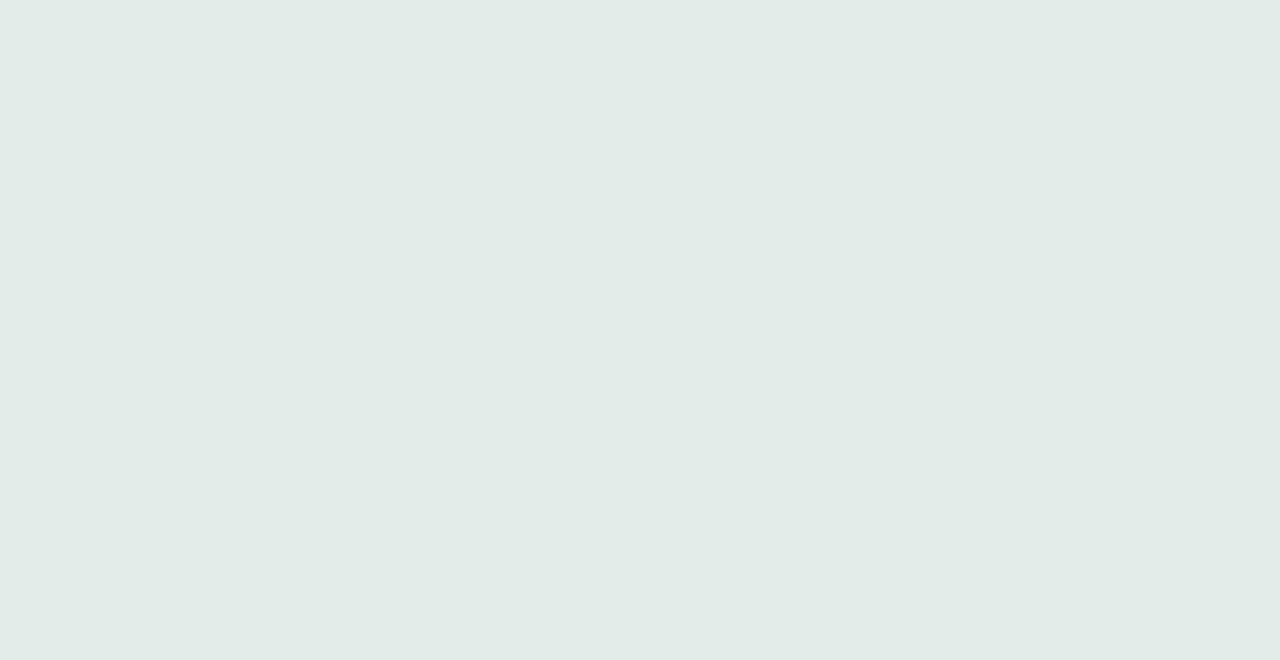
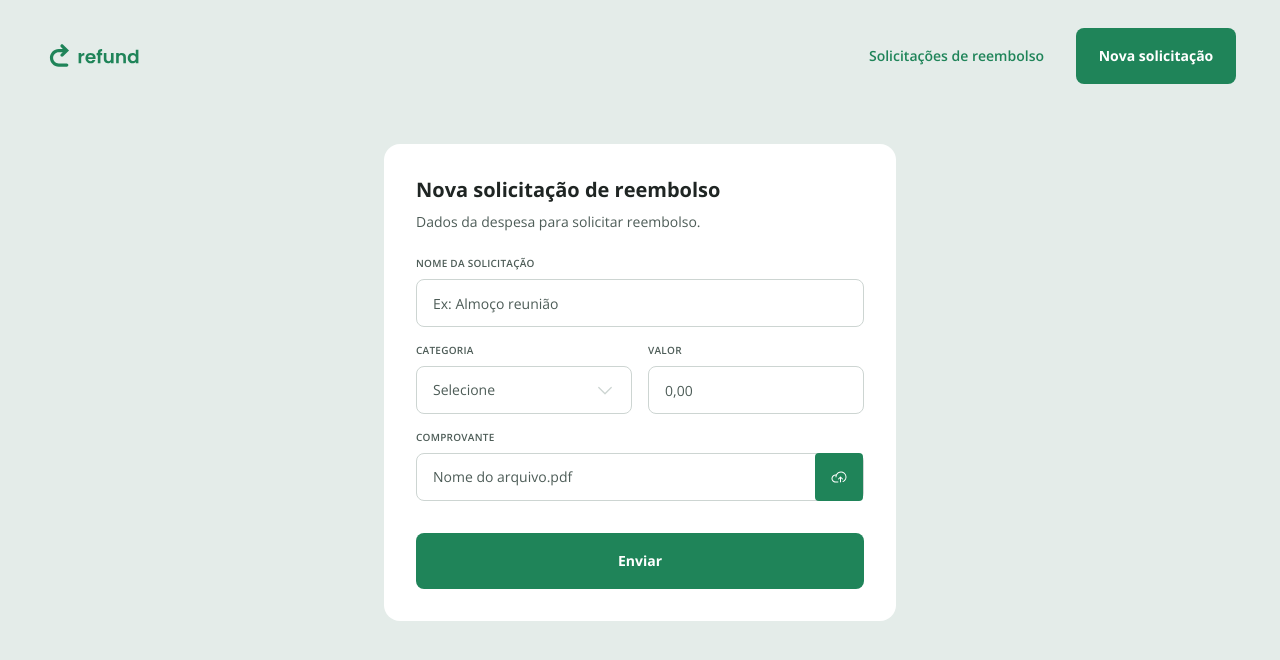
Before and after one commit to fperdona/refund-app, a React (Vite) app in the folder refund-app/: page /novo in a window 1280 px wide. Before the commit this address had no page. Shown: the top 660 px of the page. Built offline with nearby package versions, Linux system fonts and the light colour scheme.

Commit message:
feat: adiciona página de nova solicitação de reembolso
- Cria página com formulário validado (React Hook Form + Zod)
- Adiciona schema de validação para reembolso
- Cria serviço para enviar dados para API
- Upload de comprovante (JPG, PNG, PDF até 2MB)

```diff
--- a/refund-app/package.json
+++ b/refund-app/package.json
@@ -20,7 +20,7 @@
     "nuqs": "^2.8.6",
     "react": "^19.2.0",
     "react-dom": "^19.2.0",
-    "react-hook-form": "^7.71.0",
+    "react-hook-form": "^7.71.1",
     "react-router": "^7.12.0",
     "sonner": "^2.0.7",
     "tailwind-variants": "^3.2.2",
--- a/refund-app/src/App.tsx
+++ b/refund-app/src/App.tsx
@@ -2,6 +2,7 @@ import { BrowserRouter, Route, Routes } from "react-router";
 import LayoutMain from "./pages/layout-main";
 import PageComponents from "./pages/page-components";
 import PageSolicitacoes from "./pages/page-solicitacoes";
+import PageNewRefund from "./pages/page-new-refund";
 import { NuqsAdapter } from "nuqs/adapters/react-router/v7";
 
 export default function App() {
@@ -11,6 +12,7 @@ export default function App() {
         <Routes>
           <Route path="/" element={<LayoutMain />}>
             <Route index element={<PageSolicitacoes />} />
+            <Route path="novo" element={<PageNewRefund />} />
             <Route path="componentes" element={<PageComponents />} />
           </Route>
         </Routes>
--- /dev/null
+++ b/refund-app/src/pages/page-new-refund.tsx
@@ -0,0 +1,164 @@
+import { useForm, Controller } from "react-hook-form";
+import { zodResolver } from "@hookform/resolvers/zod";
+import { refundSchema, type RefundFormData } from "../schemas/refund-schema";
+import InputText from "../core-components/input-text";
+import SelectField from "../core-components/select-field";
+import Button from "../core-components/button";
+import CloudArrowUp from "../assets/icons/cloud-arrow-up.svg?react";
+import { useRef, useState } from "react";
+import { useNavigate } from "react-router";
+import { createRefund } from "../services/refund";
+
+
+export default function NewRefund() {
+  const fileInputRef = useRef<HTMLInputElement>(null);
+  const navigate = useNavigate();
+  const [isSubmitting, setIsSubmitting] = useState(false);
+
+
+  const {
+    register,
+    handleSubmit,
+    control,
+    setValue,
+    watch,
+    formState: { errors },
+  } = useForm<RefundFormData>({
+    resolver: zodResolver(refundSchema),
+  });
+
+  const selectedFile = watch("file");
+
+  async function onSubmit(data: RefundFormData) {
+    try {
+      setIsSubmitting(true);
+      await createRefund(data);
+      navigate("/");
+    } catch (error) {
+      console.error("Erro ao criar reembolso:", error);
+      alert("Erro ao criar reembolso. Tente novamente.");
+    } finally {
+      setIsSubmitting(false);
+    }
+  }
+
+
+  function handleFileClick() {
+    fileInputRef.current?.click();
+  }
+
+  function handleFileChange(e: React.ChangeEvent<HTMLInputElement>) {
+    const file = e.target.files?.[0];
+    if (file) {
+      setValue("file", file, { shouldValidate: true });
+    }
+  }
+
+  return (
+    <div className="max-w-lg mx-auto">
+      <div className="bg-white rounded-2xl p-8 mt-4">
+        <h1 className="text-xl font-bold text-gray-100 mb-2">
+          Nova solicitação de reembolso
+        </h1>
+        <p className="text-gray-200 mb-6 text-sm">
+          Dados da despesa para solicitar reembolso.
+        </p>
+
+        <form onSubmit={handleSubmit(onSubmit)} className="flex flex-col gap-4">
+          <div>
+            <InputText
+              label="Nome da solicitação"
+              placeholder="Ex: Almoço reunião"
+              {...register("title")}
+            />
+            {errors.title && (
+              <span className="text-red-500 text-sm mt-1 block">
+                {errors.title.message}
+              </span>
+            )}
+          </div>
+
+          <div className="flex gap-4">
+            <div className="flex-1">
+              <Controller
+                name="category"
+                control={control}
+                render={({ field }) => (
+                  <SelectField
+                    label="Categoria"
+                    placeholder="Selecione"
+                    options={[
+                      { value: "food", label: "Alimentação" },
+                      { value: "hosting", label: "Hospedagem" },
+                      { value: "transport", label: "Transporte" },
+                      { value: "services", label: "Serviços" },
+                      { value: "other", label: "Outros" },
+                    ]}
+                    value={field.value}
+                    onValueChange={field.onChange}
+                  />
+                )}
+              />
+              {errors.category && (
+                <span className="text-red-500 text-sm mt-1 block">
+                  {errors.category.message}
+                </span>
+              )}
+            </div>
+
+            <div className="flex-1">
+              <InputText
+                label="Valor"
+                placeholder="0,00"
+                type="number"
+                step="0.01"
+                {...register("value", { valueAsNumber: true })}
+              />
+              {errors.value && (
+                <span className="text-red-500 text-sm mt-1 block">
+                  {errors.value.message}
+                </span>
+              )}
+            </div>
+          </div>
+
+          <div>
+            <label className="text-2xs font-semibold uppercase tracking-wide text-gray-200 block mb-2">
+              Comprovante
+            </label>
+            <div className="flex items-center border border-gray-300 rounded-lg h-12 pl-4">
+              <span className="text-sm text-gray-200 flex-1">
+                {selectedFile?.name || "Nome do arquivo.pdf"}
+              </span>
+              <button
+                type="button"
+                onClick={handleFileClick}
+                className="w-12 h-12 bg-green-100 hover:bg-green-200 rounded flex items-center justify-center cursor-pointer"
+              >
+                <CloudArrowUp className="w-4 h-4 fill-white" />
+              </button>
+              <input
+                ref={fileInputRef}
+                type="file"
+                accept=".jpg,.jpeg,.png,.pdf"
+                onChange={handleFileChange}
+                className="hidden"
+              />
+            </div>
+            {errors.file && (
+              <span className="text-red-500 text-sm mt-1 block">
+                {errors.file.message}
+              </span>
+            )}
+          </div>
+
+
+          <Button type="submit" disabled={isSubmitting} className="mt-4">
+            {isSubmitting ? "Enviando..." : "Enviar"}
+          </Button>
+
+        </form>
+      </div>
+    </div>
+  );
+}
--- /dev/null
+++ b/refund-app/src/schemas/refund-schema.ts
@@ -0,0 +1,18 @@
+import { z } from "zod";
+
+export const refundSchema = z.object({
+  title: z.string().min(2, "Mínimo 2 caracteres"),
+  category: z.enum(["food", "hosting", "transport", "services", "other"], {
+    message: "Selecione uma categoria",
+  }),
+  value: z.number().positive("Valor deve ser maior que zero"),
+  file: z
+    .instanceof(File, { message: "Selecione um arquivo" })
+    .refine((file) => file.size <= 2 * 1024 * 1024, "Arquivo deve ter no máximo 2MB")
+    .refine(
+      (file) => ["image/jpeg", "image/png", "application/pdf"].includes(file.type),
+      "Formato deve ser JPG, PNG ou PDF"
+    ),
+});
+
+export type RefundFormData = z.infer<typeof refundSchema>;
--- /dev/null
+++ b/refund-app/src/services/refund.ts
@@ -0,0 +1,30 @@
+import { api } from "./api";
+
+interface CreateRefundData {
+  title: string;
+  category: string;
+  value: number;
+  file: File;
+}
+
+export async function createRefund(data: CreateRefundData) {
+  // 1. Upload do arquivo
+  const formData = new FormData();
+  formData.append("receiptFile", data.file);
+
+  const receiptResponse = await api.post("/receipts", formData, {
+    headers: { "Content-Type": "multipart/form-data" },
+  });
+
+  const receiptId = receiptResponse.data.receipt.id;
+
+  // 2. Criar reembolso com o ID do receipt
+  const refundResponse = await api.post("/refunds", {
+    title: data.title,
+    category: data.category,
+    value: Math.round(data.value * 100), // converte para centavos
+    receipt: receiptId,
+  });
+
+  return refundResponse.data;
+}
```
Also changed, not shown: 1 other file (tests, documents, lock files or other folders).
